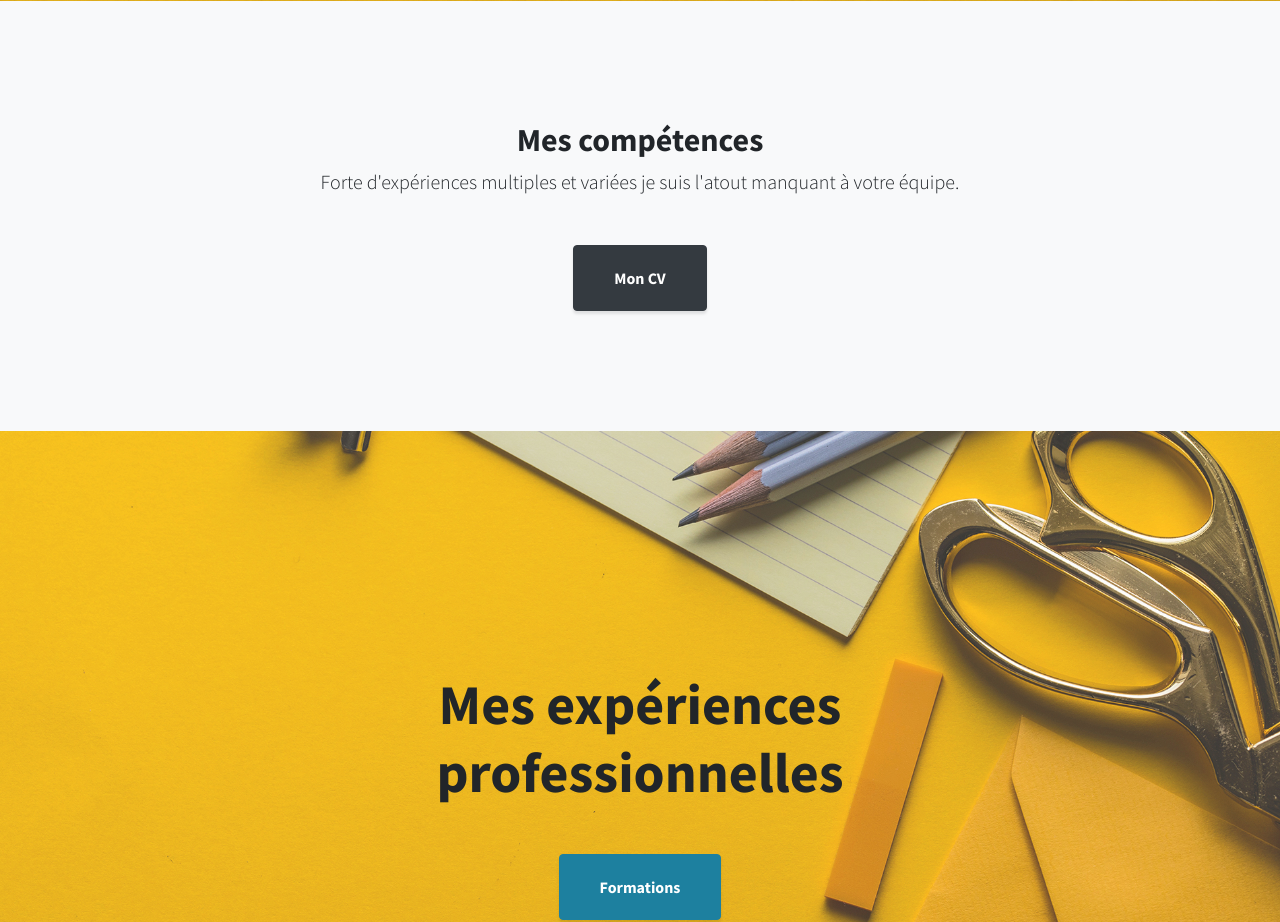
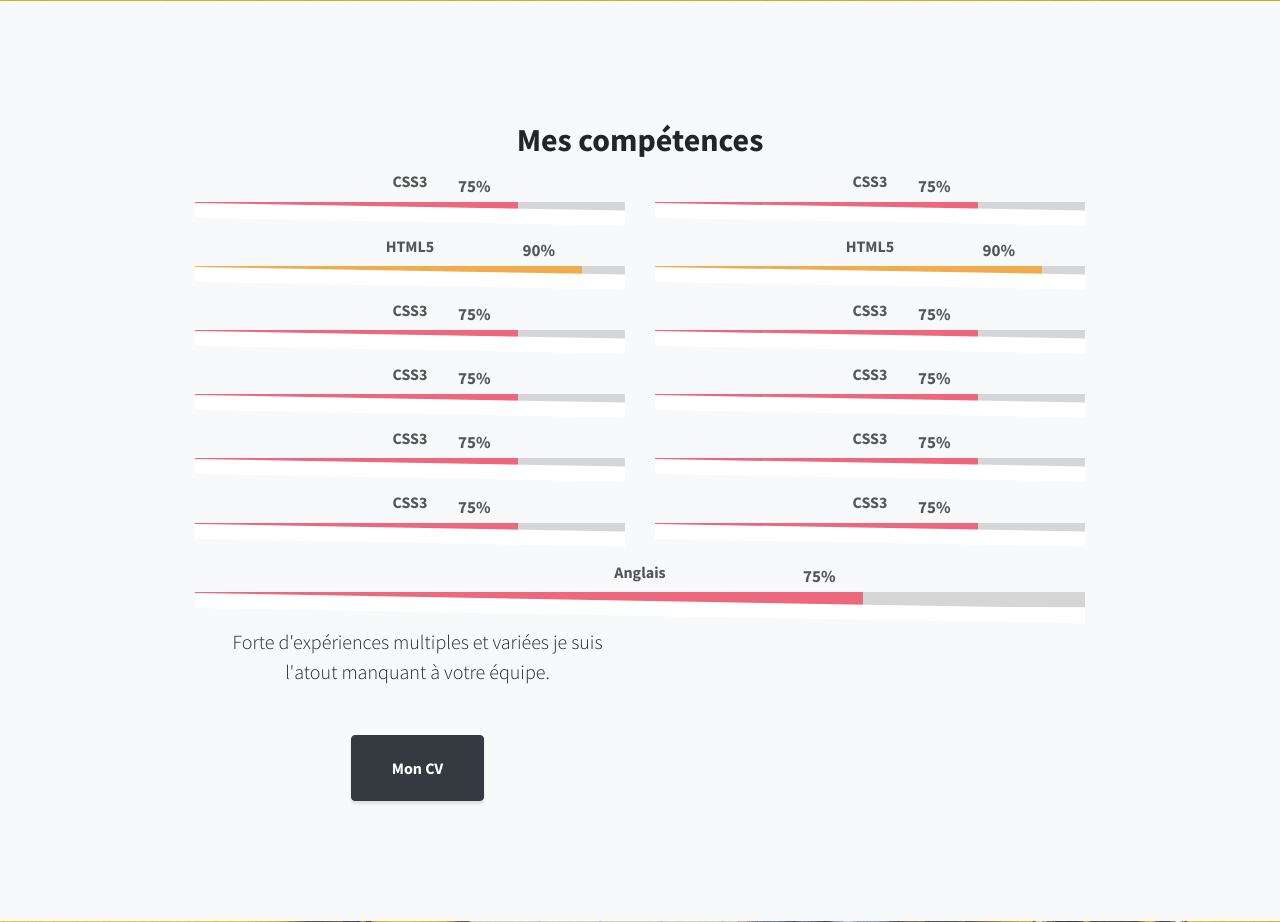
Before and after one commit to andreeb1983/andreePortfolio2, a PHP site: page /back/index.php in a window 1280 px wide. Shown: the part 799-1721 px from the top of the page. Run offline with PHP 8.4, Linux system fonts and the light colour scheme.

Commit message:
modif6
commit6

```diff
--- a/back/competences.php
+++ b/back/competences.php
@@ -110,5 +110,6 @@ require_once 'inc/haut.inc.php';
         </div>
     </form>
 </div>
-</body>
-</html>
+
+<?php
+require_once 'inc/bas.inc.php';
--- a/back/css/mystyle.css
+++ b/back/css/mystyle.css
@@ -0,0 +1,51 @@
+.progressbar-title{
+    font-size: 16px;
+    color: #555;
+    margin: 5px 0 10px;
+}
+.progress{
+    height: 15px;
+    background: #d6d6d6;
+    margin-bottom: 20px;
+    border-radius: 0;
+    box-shadow: none;
+    overflow: visible;
+    position: relative;
+}
+.progress:after{
+    content: "";
+    width: 100%;
+    height: 100%;
+    background: #fff;
+    position: absolute;
+    bottom:  -1px;
+    left: 0;
+    right: 0;
+    transform: skew(1deg) rotate(1deg);
+    transform-origin: left bottom 0;
+}
+.progress .progress-bar{
+    position: relative;
+    animation: animate-positive 2s;
+}
+.progress .progress-value{
+    font-size: 17px;
+    color: #555;
+    font-weight: bold;
+    position: absolute;
+    top: -28px;
+    right: 27px;
+}
+@-webkit-keyframes animate-positive {
+    0% { width: 0%; }
+}
+@keyframes animate-positive {
+    0% { width: 0%; }
+}
+
+.anglais {
+    display: flex;
+    flex-wrap: wrap;
+    margin-right: -15px;
+    margin-left: -15px;
+}
--- a/back/formations.php
+++ b/back/formations.php
@@ -113,5 +113,6 @@ require_once 'inc/haut.inc.php';
         </div>
     </form>
 </div>
-</body>
-</html>
+
+<?php
+require_once 'inc/bas.inc.php';
--- a/back/index.php
+++ b/back/index.php
@@ -29,6 +29,7 @@
     <link rel="stylesheet" href="css/mystyle-admin.css">
     <link href="css/stylish-portfolio.min.css" rel="stylesheet">
     <link href="css/stylish-portfolio.css" rel="stylesheet">
+
 
   </head>
 
@@ -88,10 +89,125 @@
         <div class="row">
           <div class="col-lg-10 mx-auto">
             <h2>Mes compétences</h2>
-            <p class="lead mb-5">Forte d'expériences multiples et variées je suis l'atout manquant à votre équipe.
-              <!-- <a href="https://unsplash.com/">Unsplash</a>!--></p>
-            <a class="btn btn-dark btn-xl js-scroll-trigger" href="#cv">Mon CV</a>
-          </div>
+
+<div class="container">
+
+  <div class="row">
+    <div class="col-md-6">
+      <h3 class="progressbar-title">CSS3</h3>
+      <div class="progress">
+        <div class="progress-bar" style="width:75%; background:#ed687c;">
+          <div class="progress-value">75%</div>
+        </div>
+      </div> <!-- fin div progress -->
+
+      <h3 class="progressbar-title">HTML5</h3>
+      <div class="progress">
+        <div class="progress-bar" style="width:90%; background:#f0ad4e;">
+          <div class="progress-value">90%</div>
+        </div>
+      </div>
+
+      <h3 class="progressbar-title">CSS3</h3>
+      <div class="progress">
+        <div class="progress-bar" style="width:75%; background:#ed687c;">
+          <div class="progress-value">75%</div>
+        </div>
+      </div>
+
+      <h3 class="progressbar-title">CSS3</h3>
+      <div class="progress">
+        <div class="progress-bar" style="width:75%; background:#ed687c;">
+          <div class="progress-value">75%</div>
+        </div>
+      </div>
+
+      <h3 class="progressbar-title">CSS3</h3>
+      <div class="progress">
+        <div class="progress-bar" style="width:75%; background:#ed687c;">
+          <div class="progress-value">75%</div>
+        </div>
+      </div>
+
+      <h3 class="progressbar-title">CSS3</h3>
+      <div class="progress">
+        <div class="progress-bar" style="width:75%; background:#ed687c;">
+          <div class="progress-value">75%</div>
+        </div>
+      </div>
+
+    </div>
+
+
+    <div class="col-md-6">
+
+      <h3 class="progressbar-title">CSS3</h3>
+      <div class="progress">
+        <div class="progress-bar" style="width:75%; background:#ed687c;">
+          <div class="progress-value">75%</div>
+        </div>
+      </div>
+
+      <h3 class="progressbar-title">HTML5</h3>
+      <div class="progress">
+        <div class="progress-bar" style="width:90%; background:#f0ad4e;">
+          <div class="progress-value">90%</div>
+        </div>
+      </div>
+
+      <h3 class="progressbar-title">CSS3</h3>
+      <div class="progress">
+        <div class="progress-bar" style="width:75%; background:#ed687c;">
+          <div class="progress-value">75%</div>
+        </div>
+      </div>
+
+      <h3 class="progressbar-title">CSS3</h3>
+      <div class="progress">
+        <div class="progress-bar" style="width:75%; background:#ed687c;">
+          <div class="progress-value">75%</div>
+        </div>
+      </div>
+
+      <h3 class="progressbar-title">CSS3</h3>
+      <div class="progress">
+        <div class="progress-bar" style="width:75%; background:#ed687c;">
+          <div class="progress-value">75%</div>
+        </div>
+      </div>
+
+      <h3 class="progressbar-title">CSS3</h3>
+      <div class="progress">
+        <div class="progress-bar" style="width:75%; background:#ed687c;">
+          <div class="progress-value">75%</div>
+        </div>
+      </div>
+
+    </div>
+
+  </div> <!-- fin div row -->
+
+  <div class="row anglais">
+    <div class="col-md-12">
+      <h3 class="progressbar-title">Anglais</h3>
+      <div class="progress">
+        <div class="progress-bar" style="width:75%; background:#ed687c;">
+          <div class="progress-value">75%</div>
+        </div>
+      </div>
+    </div>
+
+  </div>
+
+
+  <!-- http://bestjquery.com/tutorial/progress-bar/demo34/    -->
+
+    <div class="col-md-6">
+        <p class="lead mb-5">Forte d'expériences multiples et variées je suis l'atout manquant à votre équipe.
+        <!-- <a href="https://unsplash.com/">Unsplash</a>!--></p>
+        <a class="btn btn-dark btn-xl js-scroll-trigger" href="#cv">Mon CV</a>
+    </div>
+
         </div>
       </div>
     </section>
@@ -119,60 +235,7 @@
       </div>
     </section>
 
-    <!-- Portfolio
-    <section class="content-section" id="portfolio">
-      <div class="container">
-        <div class="content-section-heading text-center">
-          <h3 class="text-secondary mb-0">Portfolio</h3>
-          <h2 class="mb-5">Recent Projects</h2>
-        </div>
-        <div class="row no-gutters">
-          <div class="col-lg-6">
-            <a class="portfolio-item" href="#">
-              <span class="caption">
-                <span class="caption-content">
-                  <h2>Stationary</h2>
-                  <p class="mb-0">A yellow pencil with envelopes on a clean, blue backdrop!</p>
-                </span>
-              </span>
-              <img class="img-fluid" src="img/portfolio-1.jpg" alt="">
-            </a>
-          </div>
-          <div class="col-lg-6">
-            <a class="portfolio-item" href="#">
-              <span class="caption">
-                <span class="caption-content">
-                  <h2>Ice Cream</h2>
-                  <p class="mb-0">A dark blue background with a colored pencil, a clip, and a tiny ice cream cone!</p>
-                </span>
-              </span>
-              <img class="img-fluid" src="img/portfolio-2.jpg" alt="">
-            </a>
-          </div>
-          <div class="col-lg-6">
-            <a class="portfolio-item" href="#">
-              <span class="caption">
-                <span class="caption-content">
-                  <h2>Strawberries</h2>
-                  <p class="mb-0">Strawberries are such a tasty snack, especially with a little sugar on top!</p>
-                </span>
-              </span>
-              <img class="img-fluid" src="img/portfolio-3.jpg" alt="">
-            </a>
-          </div>
-          <div class="col-lg-6">
-            <a class="portfolio-item" href="#portfolio">
-              <span class="caption">
-                <span class="caption-content">
-                  <h2>Workspace</h2>
-                  <p class="mb-0">A yellow workspace with some scissors, pencils, and other objects.</p>
-                </span>
-              </span>
-              <img class="img-fluid" src="img/portfolio-4.jpg" alt="">
-            </a>
-          </div>
-        </div>
-      </div>
+
     </section> -->
     <section class="callout">
       <div class="container text-center">
@@ -214,178 +277,12 @@
           </div>
           </div>
         </section>
-          <!--Section: Contact v.2-->
-        <!-- <section class="section"> -->
-
-<!-- Section heading -->
-<!-- <h2 class="h1-responsive font-weight-bold text-center my-5">Contact us</h2> -->
-<!--Section description-->
-<!-- <p class="text-center w-responsive mx-auto mb-5">Do you have any questions? Please do not hesitate to contact us directly. Our team will come back to you within
-    matter of hours to help you.</p> -->
 
 
-
-
-<!-- formulaire de contact  -->
-<!-- <div class="row"> -->
-
-  <!--Grid column-->
-    <!-- <div class="col-md-9 mb-md-0 mb-5 ">
-        <form id="contact-form" name="contact-form" action="mail.php" method="POST"> -->
-
-            <!--Grid row-->
-            <!-- <div class="row"> -->
-
-                <!--Grid column-->
-                <!-- <div class="col-md-6">
-                    <div class="md-form mb-0">
-                        <input type="text" id="name" name="name" class="form-control">
-                        <label for="name" class="">Your name</label>
-                    </div>
-                </div> -->
-                <!--Grid column-->
-
-                <!--Grid column-->
-                <!-- <div class="col-md-6">
-                    <div class="md-form mb-0">
-                        <input type="text" id="email" name="email" class="form-control">
-                        <label for="email" class="">Your email</label>
-                    </div>
-                </div> -->
-                <!--Grid column-->
-
-            <!-- </div> -->
-            <!--Grid row-->
-
-            <!--Grid row-->
-            <!-- <div class="row">
-                <div class="col-md-12">
-                    <div class="md-form mb-0">
-                        <input type="text" id="subject" name="subject" class="form-control">
-                        <label for="subject" class="">Subject</label>
-                    </div>
-                </div>
-            </div> -->
-            <!--Grid row-->
-
-            <!--Grid row-->
-            <!-- <div class="row"> -->
-
-                <!--Grid column-->
-                <!-- <div class="col-md-12">
-
-                    <div class="md-form">
-                        <textarea type="text" id="message" name="message" rows="2" class="form-control md-textarea"></textarea>
-                        <label for="message">Your message</label>
-                    </div>
-
-                </div>
-            </div> -->
-            <!--Grid row-->
-
-        <!-- </form>
-
-        <div class="text-center text-md-left">
-            <a class="btn btn-primary" onclick="document.getElementById('contact-form').submit();">Send</a>
-        </div>
-        <div class="status"></div>
-    </div> -->
-    <!--Grid column
-
-    <!--Grid column-->
-    <!-- <div class="col-md-3 text-center">
-        <ul class="list-unstyled mb-0">
-            <li><i class="fa fa-map-marker fa-2x"></i>
-                <p>San Francisco, CA 94126, USA</p>
-            </li>
-
-            <li><i class="fa fa-phone mt-4 fa-2x"></i>
-                <p>+ 01 234 567 89</p>
-            </li>
-
-            <li><i class="fa fa-envelope mt-4 fa-2x"></i>
-                <p>contact@mdbootstrap.com</p>
-            </li>
-        </ul>
-    </div> -->
-    <!--Grid column-->
-    <!-- fin formulaire de contact -->
-
-</div>
+</div> <!-- fin div container -->
 
 </section>
-<!--Section: Contact v.2-->
-
-            <!-- <span class="service-icon rounded-circle mx-auto mb-3">
-              <i class="icon-screen-smartphone"></i>
-            </span> -->
-            <!-- <h4>
-              <strong>Responsive</strong>
-            </h4>
-            <p class="text-faded mb-0">Looks great on any screen size!</p>
-          </div>
-          <div class="col-lg-3 col-md-6 mb-5 mb-lg-0">
-            <span class="service-icon rounded-circle mx-auto mb-3">
-              <i class="icon-pencil"></i>
-            </span>
-            <h4>
-              <strong>Redesigned</strong>
-            </h4>
-            <p class="text-faded mb-0">Freshly redesigned for Bootstrap 4.</p>
-          </div>
-          <div class="col-lg-3 col-md-6 mb-5 mb-md-0">
-            <span class="service-icon rounded-circle mx-auto mb-3">
-              <i class="icon-like"></i>
-            </span>
-            <h4>
-              <strong>Favorited</strong>
-            </h4>
-            <p class="text-faded mb-0">Millions of users
-              <i class="fas fa-heart"></i>
-              Start Bootstrap!</p>
-          </div>
-          <div class="col-lg-3 col-md-6">
-            <span class="service-icon rounded-circle mx-auto mb-3">
-              <i class="icon-mustache"></i>
-            </span>
-            <h4>
-              <strong>Question</strong>
-            </h4>
-            <p class="text-faded mb-0">I mustache you a question...</p>
-          </div> -->
-        <!-- </div>
-      </div>
-    </section> -->
-
-    <!-- Footer -->
-    <!-- <footer class="footer text-center">
-      <div class="container">
-        <ul class="list-inline mb-5">
-          <li class="list-inline-item">
-            <a class="social-link rounded-circle text-white mr-3" href="#">
-              <i class="icon-social-facebook"></i>
-            </a>
-          </li>
-          <li class="list-inline-item">
-            <a class="social-link rounded-circle text-white mr-3" href="#">
-              <i class="icon-social-twitter"></i>
-            </a>
-          </li>
-          <li class="list-inline-item">
-            <a class="social-link rounded-circle text-white" href="#">
-              <i class="icon-social-github"></i>
-            </a>
-          </li>
-        </ul>
-        <p class="text-muted small mb-0">Copyright &copy; Andrée Baptiste | Développeur & Intégrateur Web 2018</p>
-      </div>
-    </footer> -->
-
-    <!-- Scroll to Top Button-->
-    <!-- <a class="scroll-to-top rounded js-scroll-trigger" href="#page-top">
-      <i class="fas fa-angle-up"></i>
-    </a> -->
-
+<
     <!-- Bootstrap core JavaScript -->
     <script src="vendor/jquery/jquery.min.js"></script>
     <script src="vendor/bootstrap/js/bootstrap.bundle.min.js"></script>
--- a/back/profil.php
+++ b/back/profil.php
@@ -14,7 +14,7 @@ extract($_SESSION['t_users']);  // extrait tous les indices de l'array sous form
 //---------------------- AFFICHAGE --------------------------
 require_once 'inc/haut.inc.php';
 ?>
-    <h2 class="mt-5 mb-4 text-center text-dark"><strong><?php echo $comments . ' : ' .  $firstname; ?></strong></h2>
+    <h2 class="mt-5 mb-4 text-center text-dark marge"><strong class="mt-5"><?php echo $comments . ' : ' .  $firstname; ?></strong></h2>
 
     <div class="card mx-auto" style="width: 18rem;">
 
--- a/back/reseaux.php
+++ b/back/reseaux.php
@@ -79,5 +79,6 @@ require_once 'inc/haut.inc.php';
         </div>
     </form>
 </div>
-</body>
-</html>
+
+<?php
+require_once 'inc/bas.inc.php';
```
Also changed, not shown: back/connexion.php (+97 -7 lines), back/css/mystyleAdmin.css (+7 -2 lines), back/experiences.php (+6 -5 lines), back/inc/haut.inc.php (+7 -7 lines), back/loisirs.php (+4 -3 lines), index.html (+6 -3 lines), back/messages.php (deleted).
